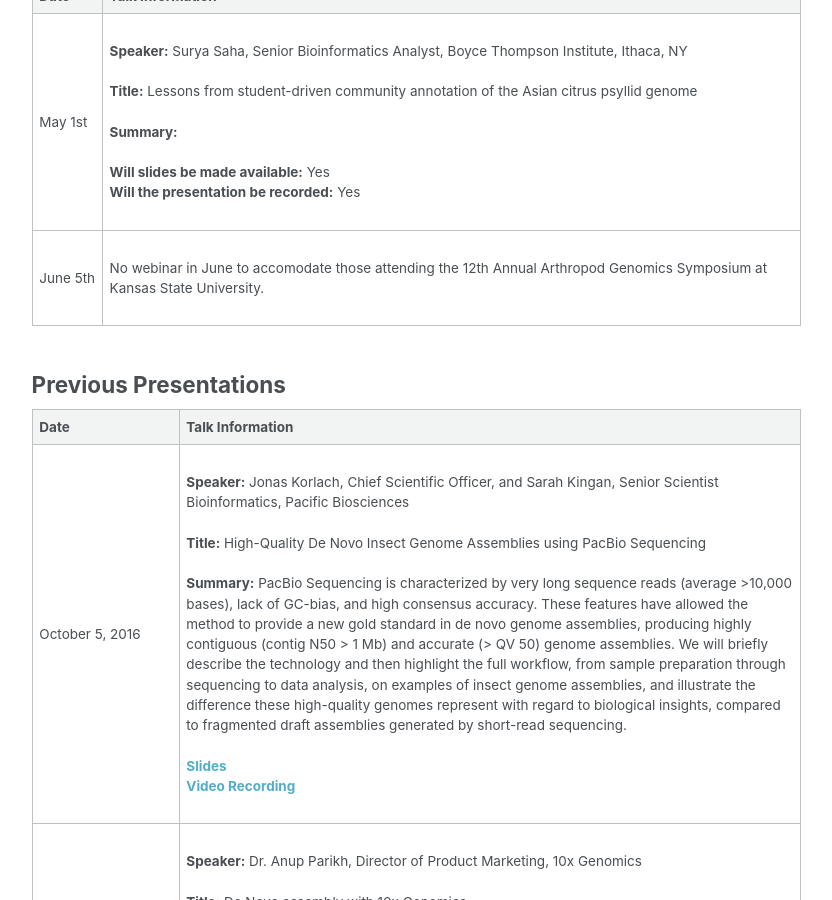
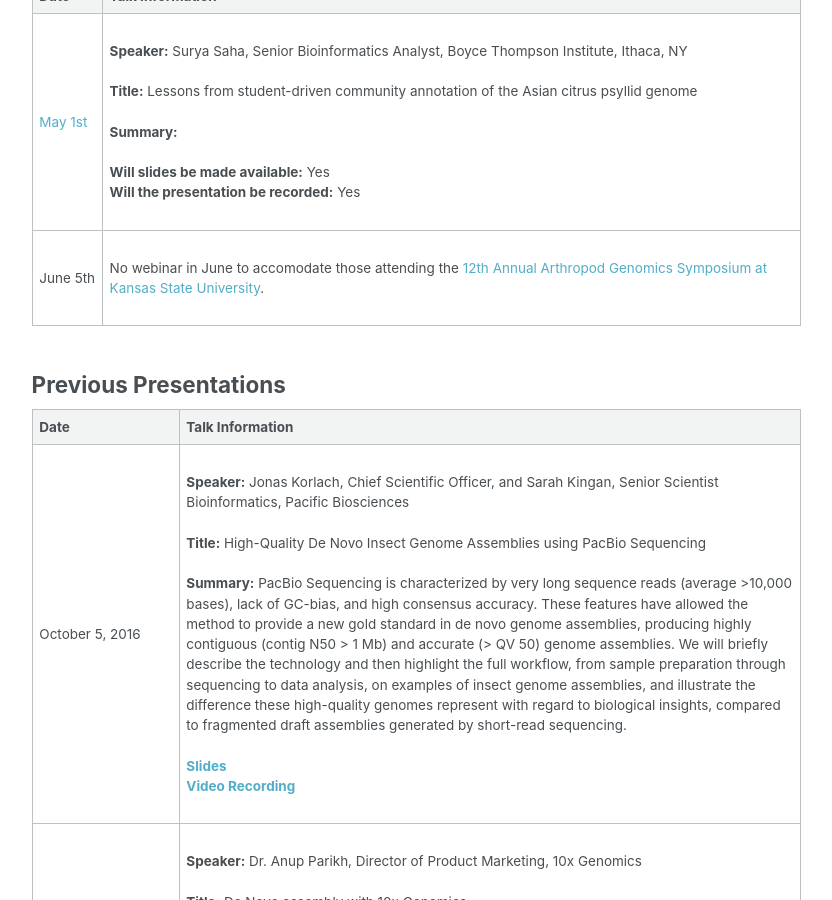
Before and after one commit to i5k/i5k.github.io, a Jekyll site: the page built from _pages/webinar.md, in a window 1280 px wide and 900 px high, scrolled down 1613 px. Shown: the whole window, without its empty margins (250-1082 px from the left). Built offline with Jekyll 4.4.1, drawn with Linux system fonts in a browser that asks for light colours; some of the changed lines change nothing that is shown.

Commit message:
Added link for AGS

```diff
--- a/_pages/webinar.md
+++ b/_pages/webinar.md
@@ -34,8 +34,8 @@ If you have problems connecting, please refer to this [WebEx help page](https://
 
 | __Date__ | __Talk Information__|
 | ---- | ---- |
-|May&nbsp;1st|<br>__Speaker:__ Surya Saha, Senior Bioinformatics Analyst, Boyce Thompson Institute, Ithaca, NY<br><br>__Title:__ Lessons from student-driven community annotation of the Asian citrus psyllid genome<br><br>__Summary:__ <br><br>__Will slides be made available:__ Yes<br>__Will the presentation be recorded:__ Yes<br><br>|
-|June&nbsp;5th|<br>No webinar in June to accomodate those attending the 12th Annual Arthropod Genomics Symposium at Kansas State University.<br><br>|
+|[May&nbsp;1st](https://www.timeanddate.com/worldclock/fixedtime.html?msg=i5k+webinar&iso=20190501T11&p1=263&ah=1)|<br>__Speaker:__ Surya Saha, Senior Bioinformatics Analyst, Boyce Thompson Institute, Ithaca, NY<br><br>__Title:__ Lessons from student-driven community annotation of the Asian citrus psyllid genome<br><br>__Summary:__ <br><br>__Will slides be made available:__ Yes<br>__Will the presentation be recorded:__ Yes<br><br>|
+|June&nbsp;5th|<br>No webinar in June to accomodate those attending the [12th Annual Arthropod Genomics Symposium at Kansas State University](https://www.k-state.edu/agc/ags/index.html).<br><br>|
 
 <a name="previous"></a>
 
```
